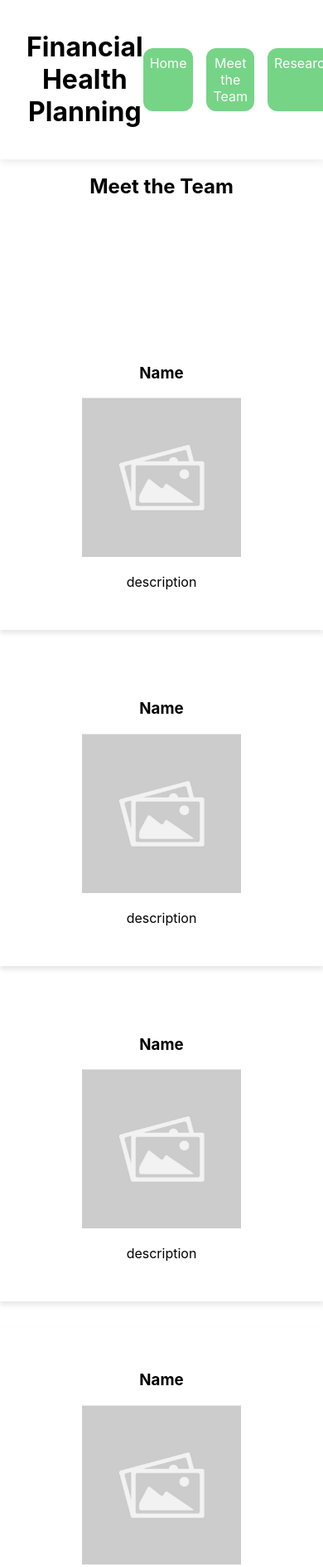
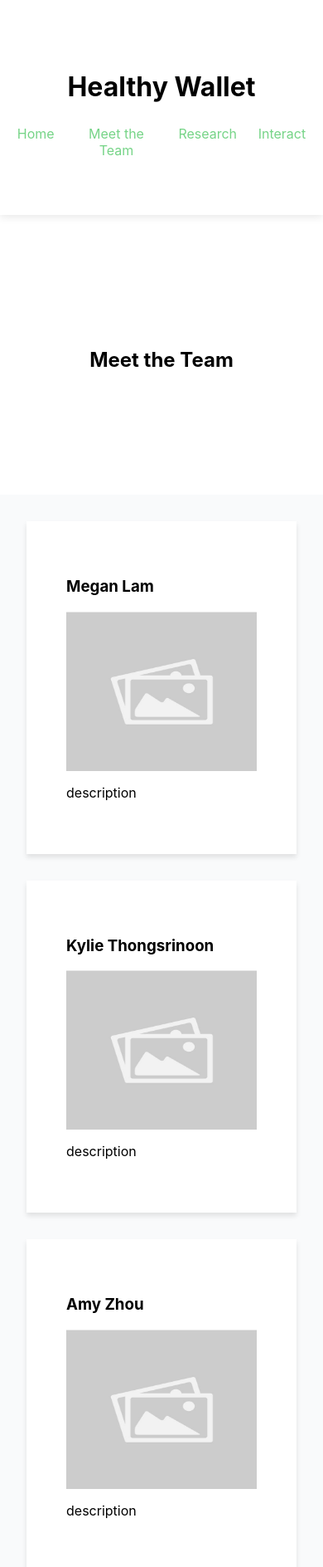
Before and after one commit to ecruzreal/team-20-website, a plain HTML site: page team.html in a window 390 px wide. Shown: the top 1888 px of the page at 83% size. Drawn offline with Linux system fonts and the light colour scheme.

Commit message:
CSS Update for media queries, added better placeholders

```diff
--- a/styles.css
+++ b/styles.css
@@ -116,17 +116,75 @@ header .container{
 }
 
 .card{
-    padding: 2rem;
+    display: flex;
+    flex-direction: column;
+    padding: 3rem;
     background-color: white;
     box-shadow: 0 4px 6px rgba(0,0,0,0.1);
-
-
 }
 
 .card img{
     height: 12rem;
+    width: auto;
 }
 
-.tea {
+.team {
     background: var(--background-alternate);
+    padding: 2rem;
 }
+
+.meet-team{
+    width: 100%;
+}
+
+.research-header{
+    margin-top: 8rem;
+    padding: 2rem;
+}
+
+.interact-header{
+    margin-top: 8rem;
+    padding: 2rem;
+}
+
+/* Footer */
+
+footer{
+    text-align: center;
+    padding: 2rem;
+}
+
+@media (max-width: 650px){
+    header{
+        position: relative;
+    }
+
+    .nav-buttons a{
+        padding: .3rem;
+        font-size: 1rem;
+        background-color: transparent;
+        color: var(--color-main);
+    }
+
+    header .container{
+        padding: 4rem 1rem;
+        display: flex;
+        flex-direction: column;
+    }
+
+    .hero{
+        margin-top: 0px;
+    }
+
+    .team-header{
+        margin-top: 0px;
+    }
+
+    .research-header{
+        margin-top: 0px;
+    }
+
+    .interact-header{
+        margin-top: 0px;
+    }
+}
--- a/team.html
+++ b/team.html
@@ -10,7 +10,7 @@
     <header>
         <div class="container">
             <div class="header-title">
-                <h1>Financial Health Planning</h1>
+                <h1>Healthy Wallet</h1>
             </div>
             <nav>
                 <div class="nav-buttons">
@@ -31,30 +31,30 @@
         </section>
 
         <section class="meet-team">
-            <section class="container team">
+            <section class="team">
                 <div class="team-grid">
                     <div class="card">
-                        <h3>Name</h3>
+                        <h3>Megan Lam</h3>
                         <img src="./images/place.jpg" alt="">
                         <p>description</p>
                     </div>
                     <div class="card">
-                        <h3>Name</h3>
+                        <h3>Kylie Thongsrinoon</h3>
                         <img src="./images/place.jpg" alt="">
                         <p>description</p>
                     </div>
                     <div class="card">
-                        <h3>Name</h3>
+                        <h3>Amy Zhou</h3>
                         <img src="./images/place.jpg" alt="">
                         <p>description</p>
                     </div>
                     <div class="card">
-                        <h3>Name</h3>
+                        <h3>Emmanuel Cruz</h3>
                         <img src="./images/place.jpg" alt="">
                         <p>description</p>
                     </div>
                     <div class="card">
-                        <h3>Name</h3>
+                        <h3>Srihas Payidiparty</h3>
                         <img src="./images/place.jpg" alt="">
                         <p>description</p>
                     </div>
@@ -65,7 +65,7 @@
 
     <footer>
         <div class="site-footer">
-            ©[Team Name] INF 172
+            © 2026 Team 20 | INF 172
         </div>
     </footer>
 </body>
```
Also changed, not shown: index.html (+3 -3 lines), interact.html (+1 -1 lines), research.html (+1 -1 lines).
